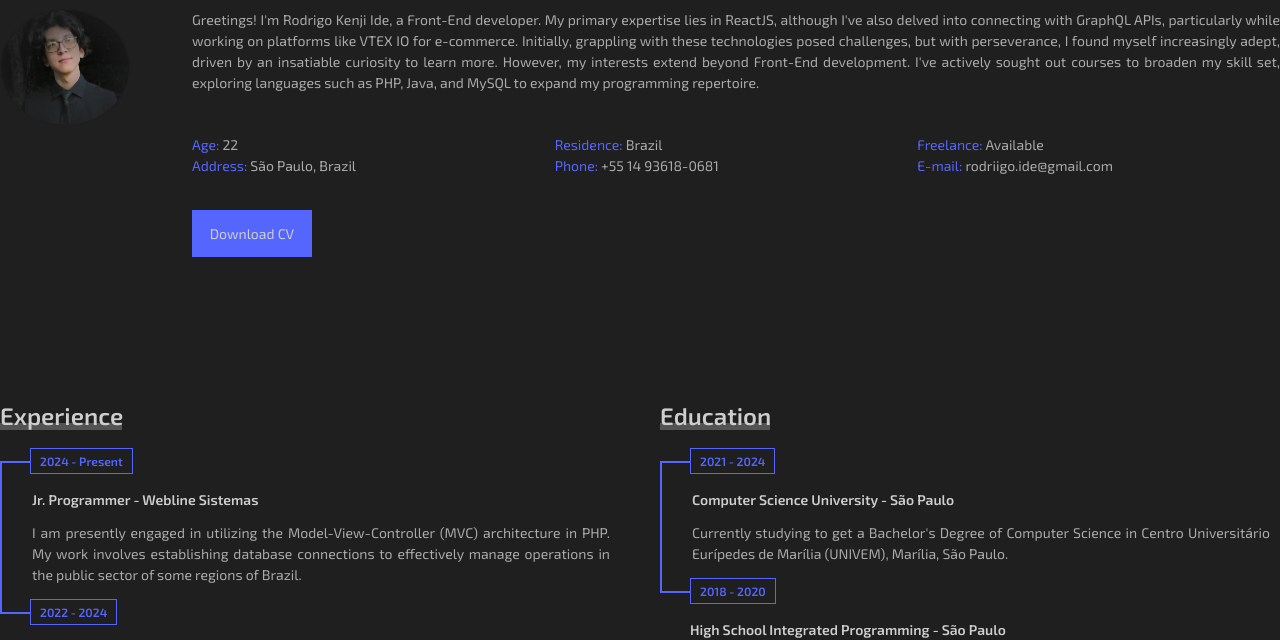
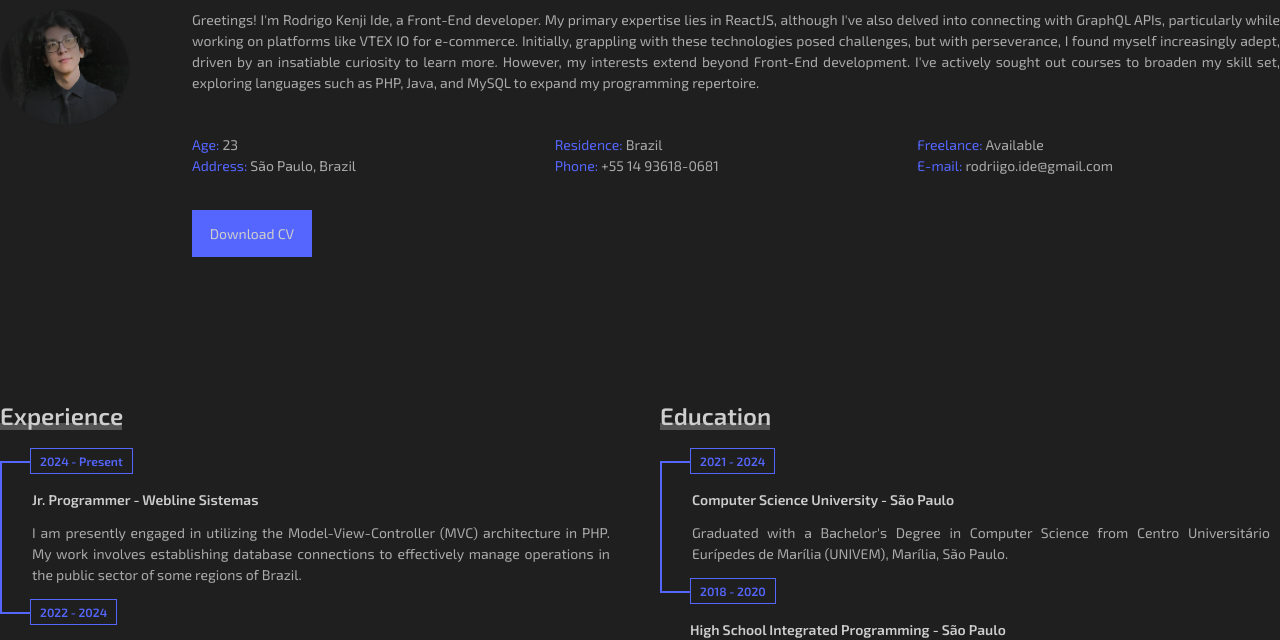
Before and after one commit to RodrigoIde42/rodrigoide42.github.io, a React (Create React App) app: page /resume in a window 1280 px wide. Shown: the part 880-1520 px from the top of the page. Built offline with nearby package versions, Linux system fonts and the light colour scheme.

Commit message:
updated info

```diff
--- a/src/components/Resume/index.tsx
+++ b/src/components/Resume/index.tsx
@@ -62,7 +62,7 @@ export default function Resume() {
                         exploring languages such as PHP, Java, and MySQL to expand my programming repertoire.
                     </ContentParagraph>
                     <InfoContent>
-                        <InfoTextComponent desc='Age:' info='22' />
+                        <InfoTextComponent desc='Age:' info='23' />
                         <InfoTextComponent desc='Residence:' info='Brazil' />
                         <InfoTextComponent desc='Freelance:' info='Available' />
                         <InfoTextComponent desc='Address:' info='São Paulo, Brazil' />
@@ -106,7 +106,7 @@ export default function Resume() {
                     <ExpEduInfo $borderLeft>
                         <ExpEduInfoTitle>Computer Science University - São Paulo</ExpEduInfoTitle>
                         <Paragraph>
-                            Currently studying to get a Bachelor's Degree of Computer Science in Centro Universitário Eurípedes de Marília (UNIVEM),
+                            Graduated with a Bachelor's Degree in Computer Science from Centro Universitário Eurípedes de Marília (UNIVEM),
                             Marília, São Paulo.
                         </Paragraph>
                     </ExpEduInfo>
```
